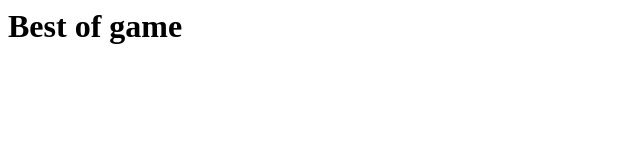
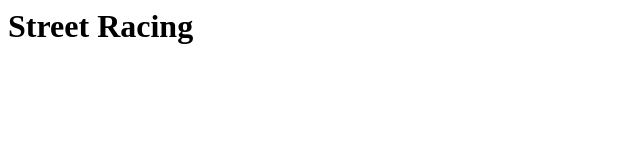
Before and after one commit to trieuphi0702/gameads, a plain HTML site: page index.html in a window 1280 px wide. Shown: the whole page, without its empty margins (0-640 px from the left). Drawn offline with Linux system fonts and the light colour scheme.

Commit message:
Update index.html

```diff
--- a/index.html
+++ b/index.html
@@ -3,6 +3,6 @@
     <title>GameAds</title>
 </head>
 <body>
-    <h1>Best of game</h1>
+    <h1>Street Racing</h1>
 </body>
 </html>
```
